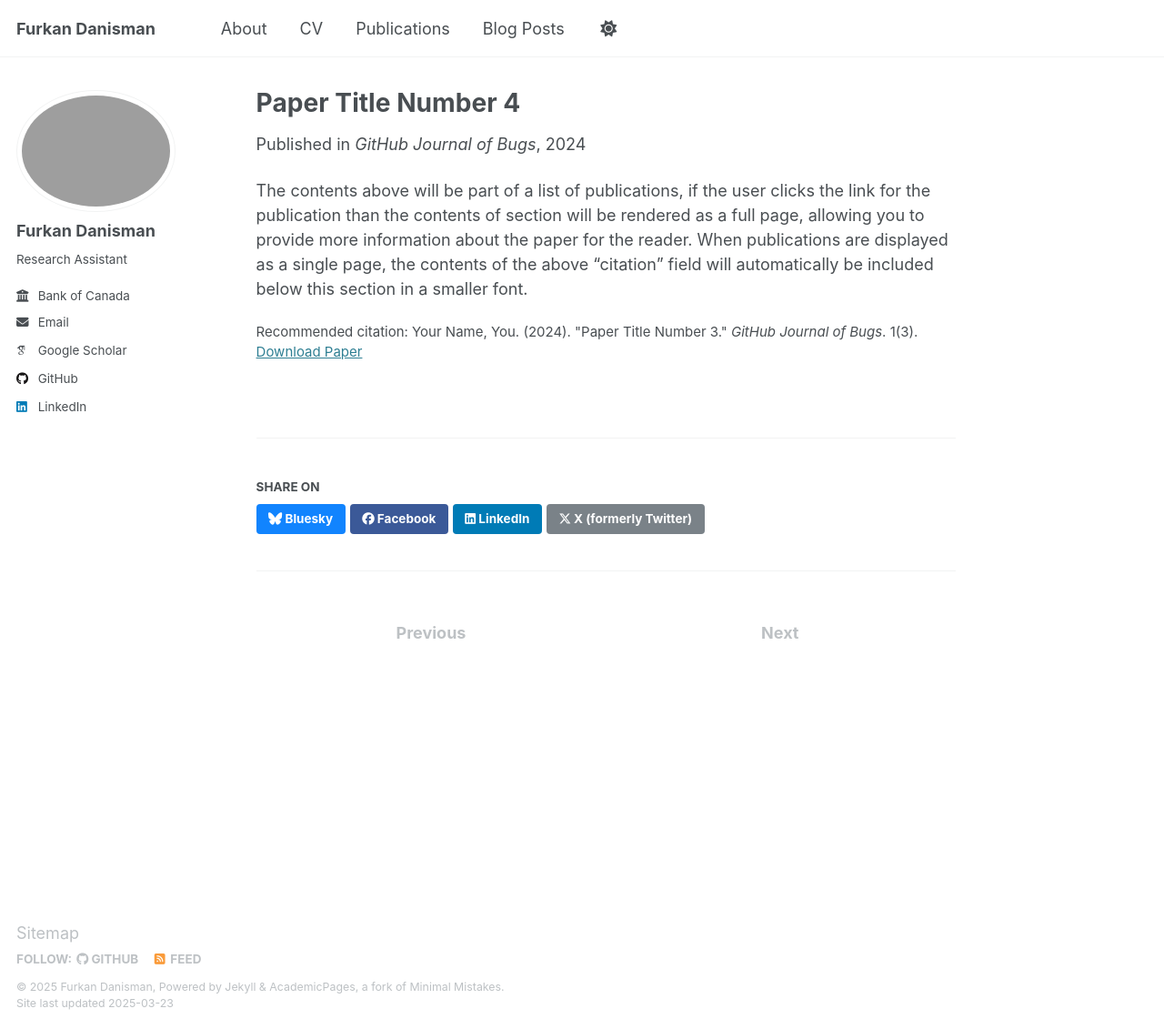
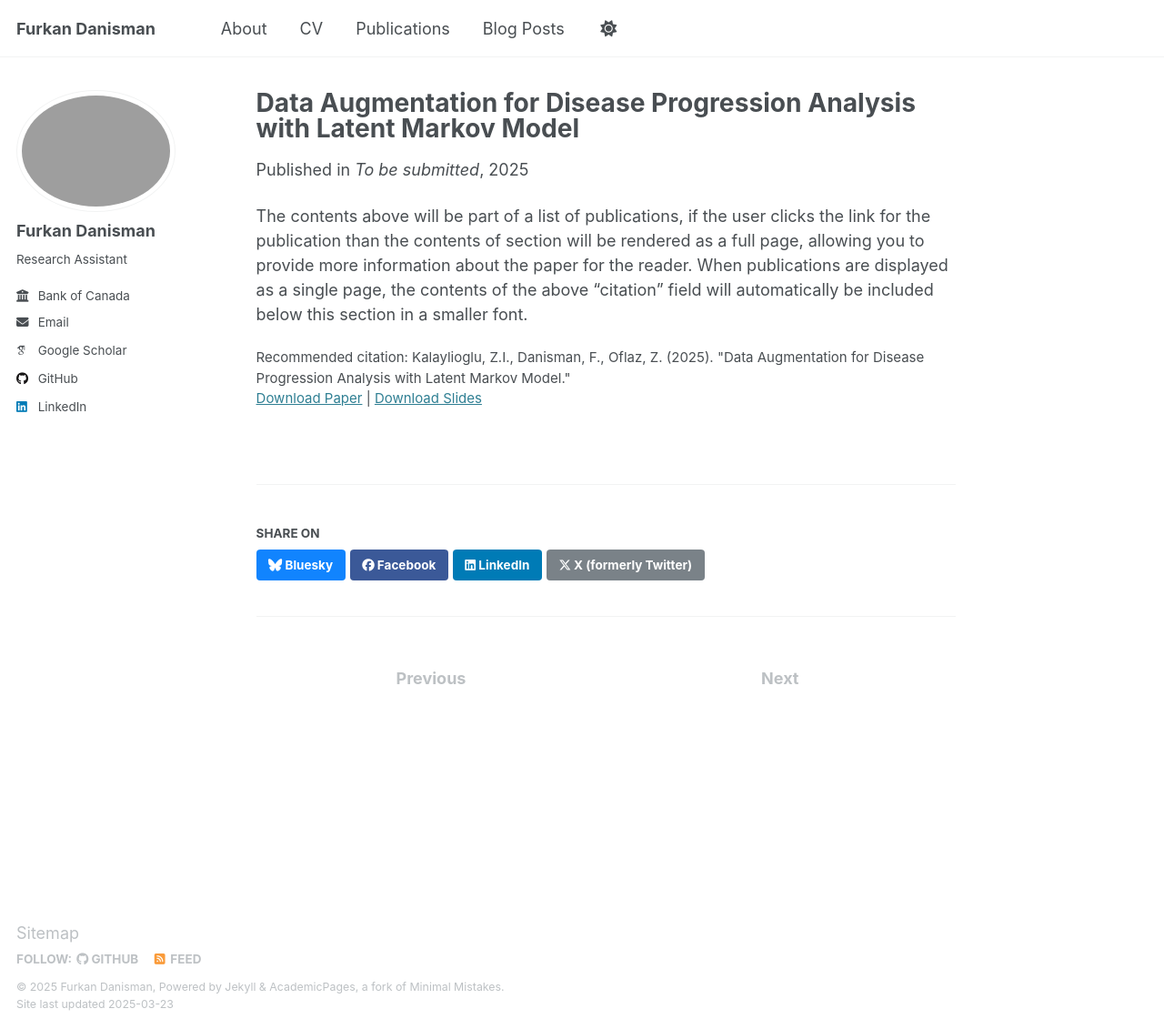
Before and after one commit to FurkanDanisman/FurkanDanisman.github.io, a Jekyll site: the page built from _publications/2024-02-17-paper-title-number-4.md, in a window 1280 px wide and 1131 px high. Shown: the whole window at 91% size. Built offline with Jekyll 4.4.1, drawn with Linux system fonts in a browser that asks for light colours; some web fonts are replaced.

Commit message:
Update 2024-02-17-paper-title-number-4.md

```diff
--- a/_publications/2024-02-17-paper-title-number-4.md
+++ b/_publications/2024-02-17-paper-title-number-4.md
@@ -1,13 +1,14 @@
 ---
-title: "Paper Title Number 4"
+title: "Data Augmentation for Disease Progression Analysis with Latent Markov Model"
 collection: publications
-category: conferences
-permalink: /publication/2024-02-17-paper-title-number-4
-excerpt: 'This paper is about fixing template issue #693.'
-date: 2024-02-17
-venue: 'GitHub Journal of Bugs'
-paperurl: 'http://academicpages.github.io/files/paper3.pdf'
-citation: 'Your Name, You. (2024). &quot;Paper Title Number 3.&quot; <i>GitHub Journal of Bugs</i>. 1(3).'
+category: manuscripts
+permalink: /publication/2025-06-01-data-augmentation-disease-progression
+excerpt: 'Applying latent Markov models for enhanced disease progression analysis through data augmentation.'
+date: 2025-06-01
+venue: 'To be submitted'
+slidesurl: 'http://academicpages.github.io/files/slides_disease_progression.pdf'
+paperurl: 'http://academicpages.github.io/files/paper_disease_progression.pdf'
+citation: 'Kalaylioglu, Z.I., Danisman, F., Oflaz, Z. (2025). "Data Augmentation for Disease Progression Analysis with Latent Markov Model."'
 ---
 
 The contents above will be part of a list of publications, if the user clicks the link for the publication than the contents of section will be rendered as a full page, allowing you to provide more information about the paper for the reader. When publications are displayed as a single page, the contents of the above "citation" field will automatically be included below this section in a smaller font.
```
